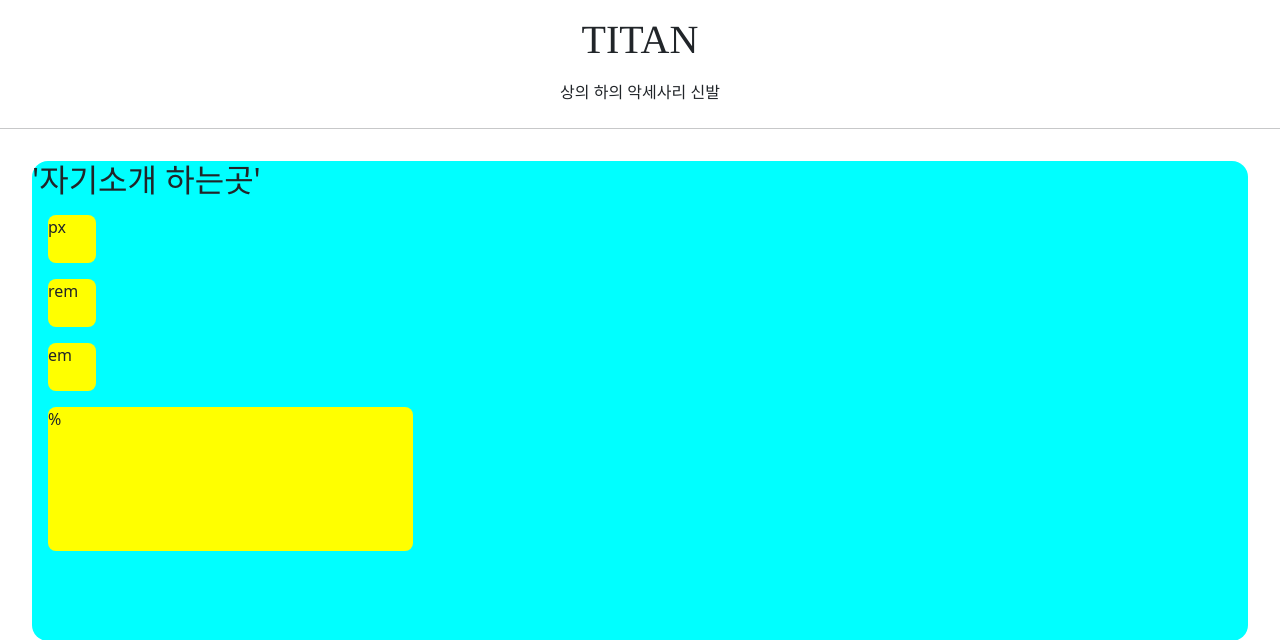
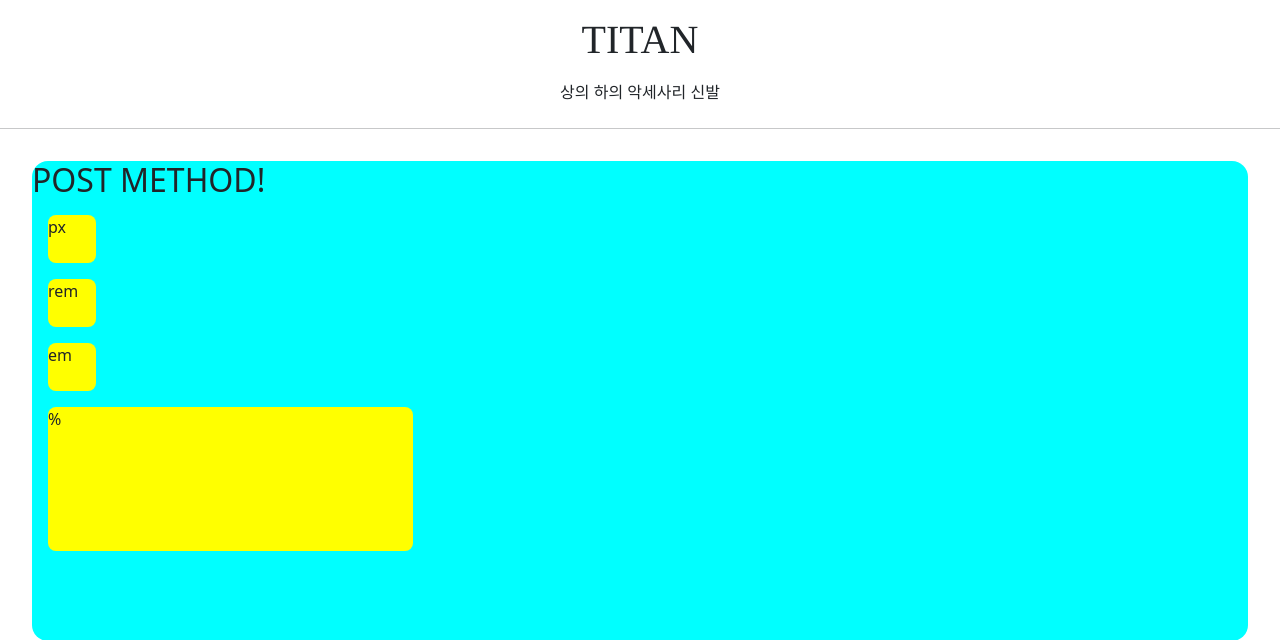
Before and after one commit to P-ws/secondapp, a Django app: page /secondapp/introduce/ in a window 1280 px wide. Shown: the top 640 px of the page. Run offline with Django 3.2, Linux system fonts and the light colour scheme; parts of the project's set-up code (start-up, migrations or seed data) failed here and were passed over.

Commit message:
1. post, get 형식으로 받을때를 구분하여 views.py 의 함수 수정 2. render에 context를 넣어줌으로 간편화 3. html에 중괄호 사용하면 context사용 가능

```diff
--- a/secondapp/templates/secondapp/change_contents.html
+++ b/secondapp/templates/secondapp/change_contents.html
@@ -16,7 +16,7 @@
 
 
     <div style="height: 30rem; background: aqua; margin: 2rem; border-radius: 1rem;">
-        <h2>'자기소개 하는곳'</h2>
+        <h2>{{ text }}</h2>
 
     <div class = 'testings' style="height: 48px; width: 48px; ">px</div>
     <div class = 'testings' style="height: 3rem; width: 3rem;">rem</div>
--- a/secondapp/views.py
+++ b/secondapp/views.py
@@ -4,4 +4,9 @@ from django.shortcuts import render
 # Create your views here.
 
 def introduce (request):
-    return render(request, "secondapp/change_contents.html")
+    if request.method =='POST':
+        return render(request, "secondapp/change_contents.html",
+                      context={'text': 'POST METHOD!'})
+    else:
+        return render(request, "secondapp/change_contents.html",
+                      context={'text': 'POST METHOD!'})
```
